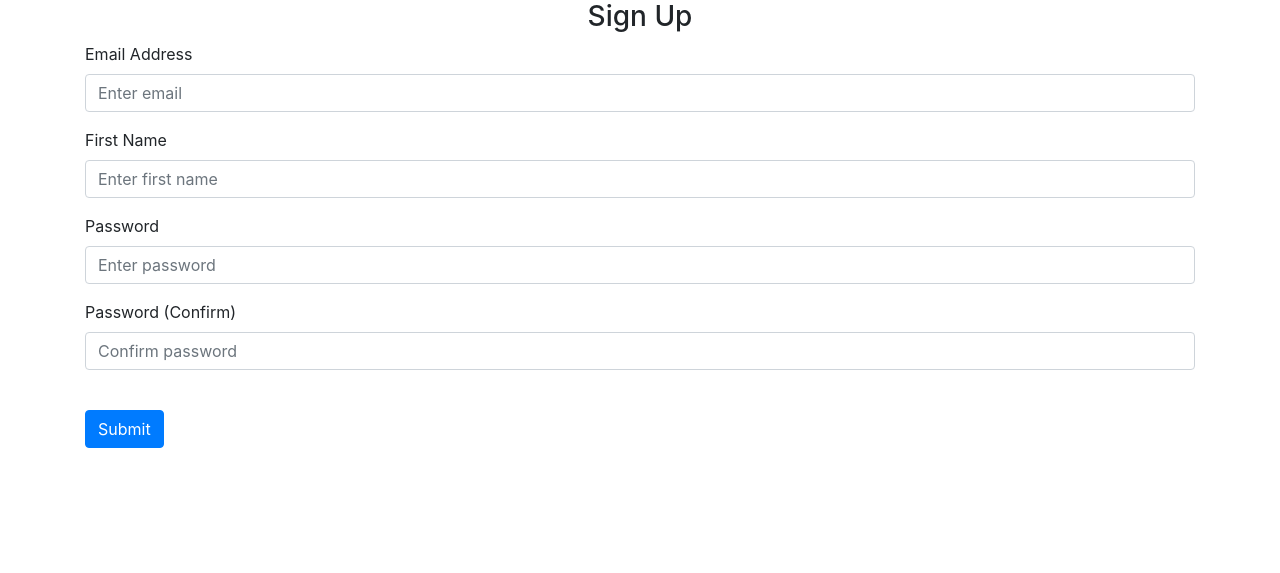
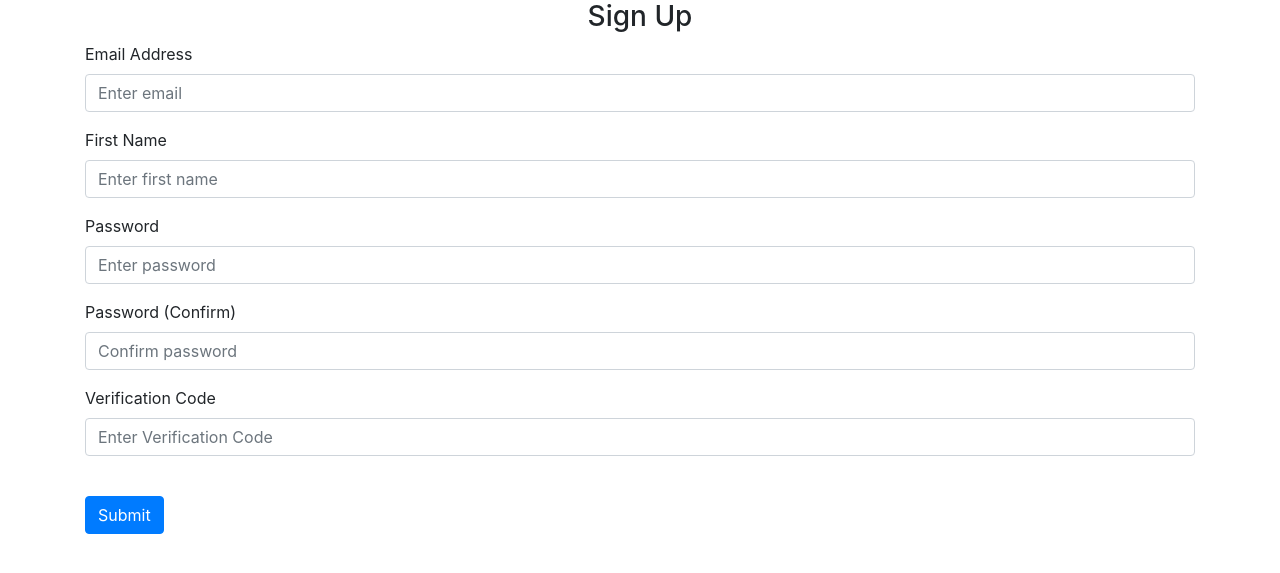
Before and after one commit to ET0735-DevOps-AIoT-AY2410/DCPE_2A_04_GroupE, a Flask app: page /sign-up in a window 1280 px wide. Shown: the part 56-629 px from the top of the page. Run offline with Flask 3, Linux system fonts and the light colour scheme; some libraries are stand-ins or nearby versions.

Commit message:
verification code

```diff
--- a/src/Web_page/website/auth.py
+++ b/src/Web_page/website/auth.py
@@ -42,6 +42,7 @@ def sign_up():
         first_name = request.form.get('firstName')
         password1 = request.form.get('password1')
         password2 = request.form.get('password2')
+        verification_code = request.form.get('verification_code')
 
         user = User.query.filter_by(email=email).first()
         if user:
@@ -54,9 +55,10 @@ def sign_up():
             flash('Passwords don\'t match.', category='error')
         elif len(password1) < 7:
             flash('Password must be at least 7 characters.', category='error')
+        elif verification_code != '123':
+            flash('Incorrect verification code.', category='error')
         else:
-            new_user = User(email=email, first_name=first_name, password=generate_password_hash(
-                password1, method='sha256'))
+            new_user = User(email=email, first_name=first_name, password=generate_password_hash(password1, method='pbkdf2:sha256'))
             db.session.add(new_user)
             db.session.commit()
             login_user(new_user, remember=True)
--- a/src/Web_page/website/templates/sign_up.html
+++ b/src/Web_page/website/templates/sign_up.html
@@ -1,5 +1,8 @@
-{% extends "base.html" %} {% block title %}Sign Up{% endblock %} {% block
-content %}
+{% extends "base.html" %}
+
+{% block title %}Sign Up{% endblock %}
+
+{% block content %}
 <form method="POST">
   <h3 align="center">Sign Up</h3>
   <div class="form-group">
@@ -42,6 +45,16 @@ content %}
       placeholder="Confirm password"
     />
   </div>
+  <div class="form-group">
+    <label for="verification_code">Verification Code</label>
+    <input
+      type="text"
+      class="form-control"
+      id="verification_code"
+      name="verification_code"
+      placeholder="Enter Verification Code"
+    />
+  </div>
   <br />
   <button type="submit" class="btn btn-primary">Submit</button>
 </form>
```
Also changed, not shown: src/Web_page/website/templates/car_menu.html (line endings or trailing spaces).
